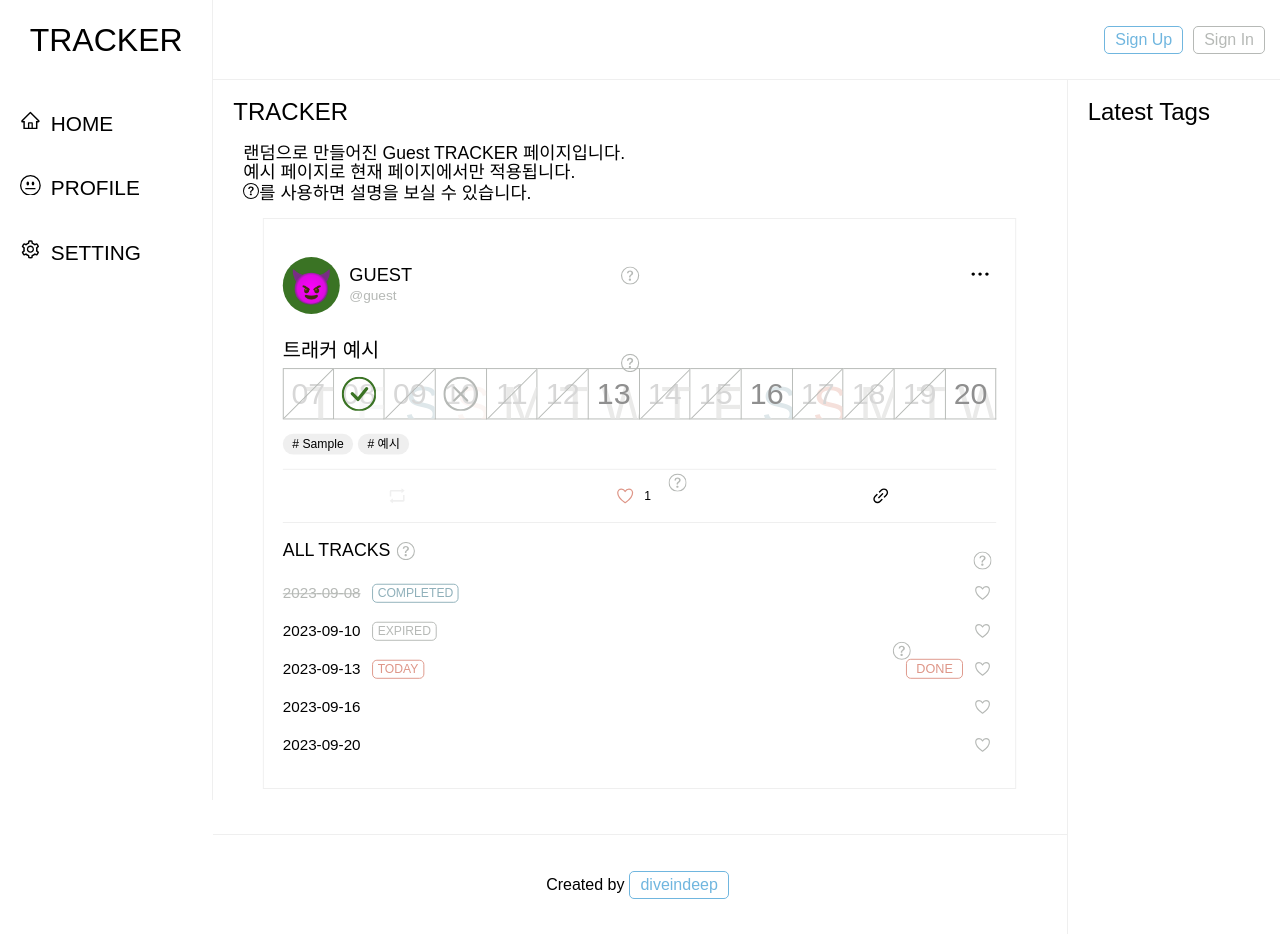
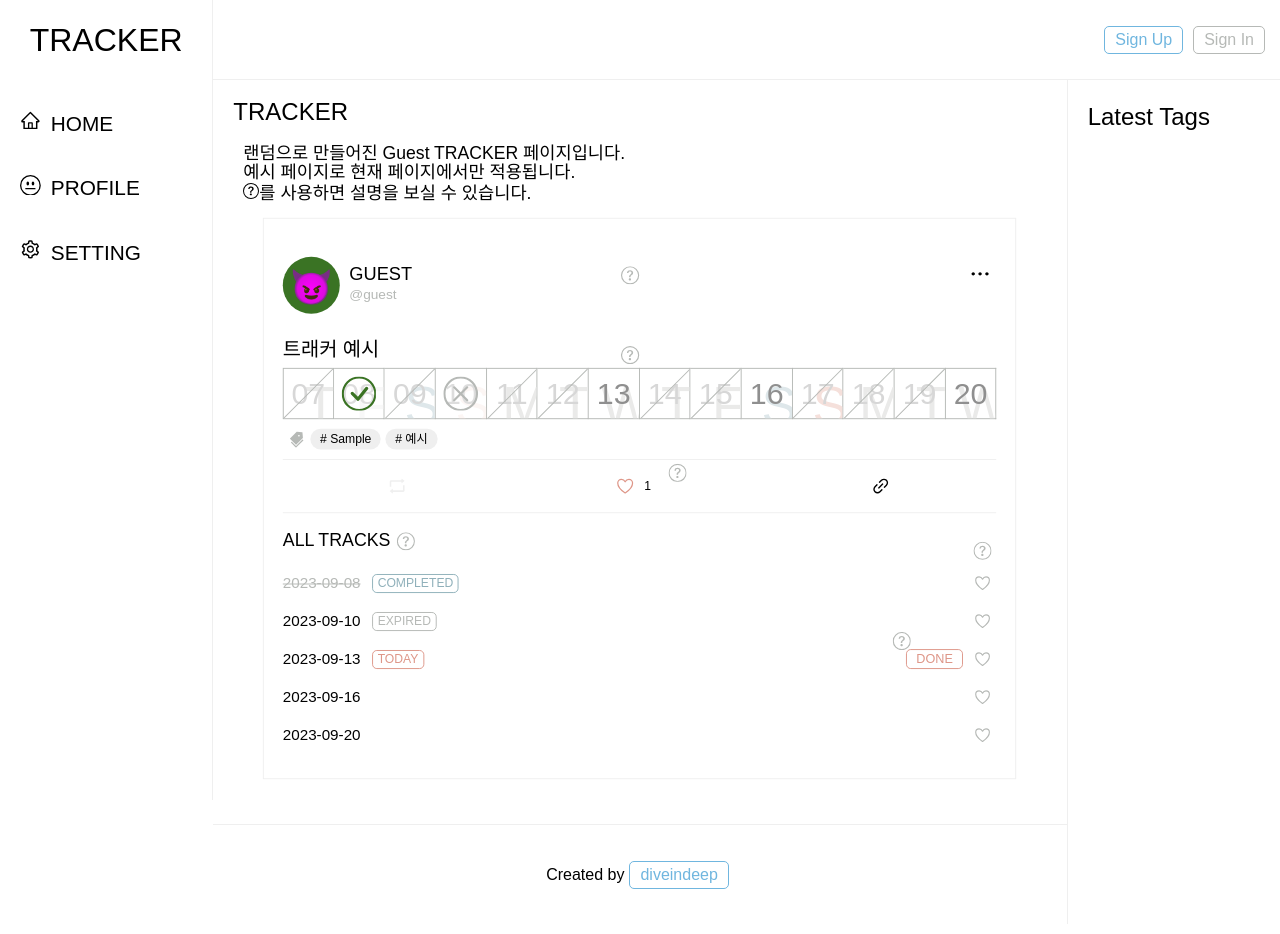
Before and after one commit to diveindeep-dev/tracker-client, a React (Create React App) app: page /tracker in a window 1280 px wide. Built offline with nearby package versions, Linux system fonts and the light colour scheme; no server answers; a web font is replaced by a local one.

Commit message:
Fix some styles

```diff
--- a/src/components/ExternalLink.tsx
+++ b/src/components/ExternalLink.tsx
@@ -9,7 +9,7 @@ interface ExternalLinkProps {
 
 const A = styled.a`
   color: ${colorAll.blue};
-  font-size: 0.9rem;
+  font-size: 0.8rem;
   font-family: ${fontAll.body};
   width: 100%;
   word-break: break-all;
@@ -22,11 +22,12 @@ const A = styled.a`
 const Div = styled.div`
   display: flex;
   align-items: center;
-  padding: 10px 0 5px;
+  margin: 5px 0;
 
   svg {
-    font-size: 1.5rem;
-    margin: 3px;
+    font-size: 1.2rem;
+    margin: 3px 5px;
+    color: ${colorAll.light.grey};
   }
 `;
 
--- a/src/components/Tags.tsx
+++ b/src/components/Tags.tsx
@@ -1,12 +1,19 @@
 import React from 'react';
+import { AiFillTags } from 'react-icons/ai';
 import styled from 'styled-components';
 import { Tag } from '../styles/Tracker';
+import { colorAll } from '../styles/Variables';
 
 const Div = styled.div`
   display: flex;
   flex-wrap: wrap;
   align-items: center;
-  padding: 10px 0;
+  margin: 5px 0;
+  svg {
+    font-size: 1.2rem;
+    margin: 3px 5px;
+    color: ${colorAll.light.grey};
+  }
 `;
 
 interface TagsProps {
@@ -20,7 +27,12 @@ function Tags({ tags }: TagsProps) {
     </Tag>
   ));
 
-  return <Div>{tagsList}</Div>;
+  return (
+    <Div>
+      {tags.length > 0 && <AiFillTags />}
+      {tagsList}
+    </Div>
+  );
 }
 
 export default Tags;
--- a/src/components/Tracker/index.tsx
+++ b/src/components/Tracker/index.tsx
@@ -3,7 +3,6 @@ import { Link } from 'react-router-dom';
 import Pic from '../Pic';
 import Tracks from './Tracks';
 import Tags from '../Tags';
-import ExternalLink from '../ExternalLink';
 import styled from 'styled-components';
 import { postContainer } from '../../styles/Mixin';
 import { colorAll } from '../../styles/Variables';
@@ -53,7 +52,7 @@ const Div = styled.div`
 `;
 
 function Tracker({ tracker }: TrackerProps) {
-  const { user, text, created_at, schedules, url, tags } = tracker;
+  const { user, text, created_at, schedules, tags } = tracker;
 
   return (
     <Div>
@@ -72,7 +71,6 @@ function Tracker({ tracker }: TrackerProps) {
           color={user.color}
           schedules={schedules}
         />
-        {url && <ExternalLink link={url} />}
         <Tags tags={tags} />
       </Container>
     </Div>
--- a/src/layouts/Side.tsx
+++ b/src/layouts/Side.tsx
@@ -9,6 +9,12 @@ const SIDE = styled.div`
   grid-area: side;
   padding: 20px;
   border-left: 1px solid ${colorAll.line};
+  h2 {
+    padding: 5px 0;
+  }
+  div > svg {
+    display: none;
+  }
 
   ${media.tablet} {
     display: none;
--- a/src/pages/index.tsx
+++ b/src/pages/index.tsx
@@ -85,7 +85,7 @@ const Imgs = styled.div`
   bottom: -80px;
 
   ${media.mobile} {
-    right: -150px;
+    right: -200px;
     bottom: -50px;
   }
 `;
--- a/src/styles/Mixin.ts
+++ b/src/styles/Mixin.ts
@@ -30,6 +30,9 @@ export const postContainer = css`
   display: flex;
   padding: 20px 15px;
   border-bottom: 1px solid ${colorAll.line};
+  ${media.mobile} {
+    padding: 20px 10px;
+  }
 `;
 
 export const circle = (size: number) => css`
```
